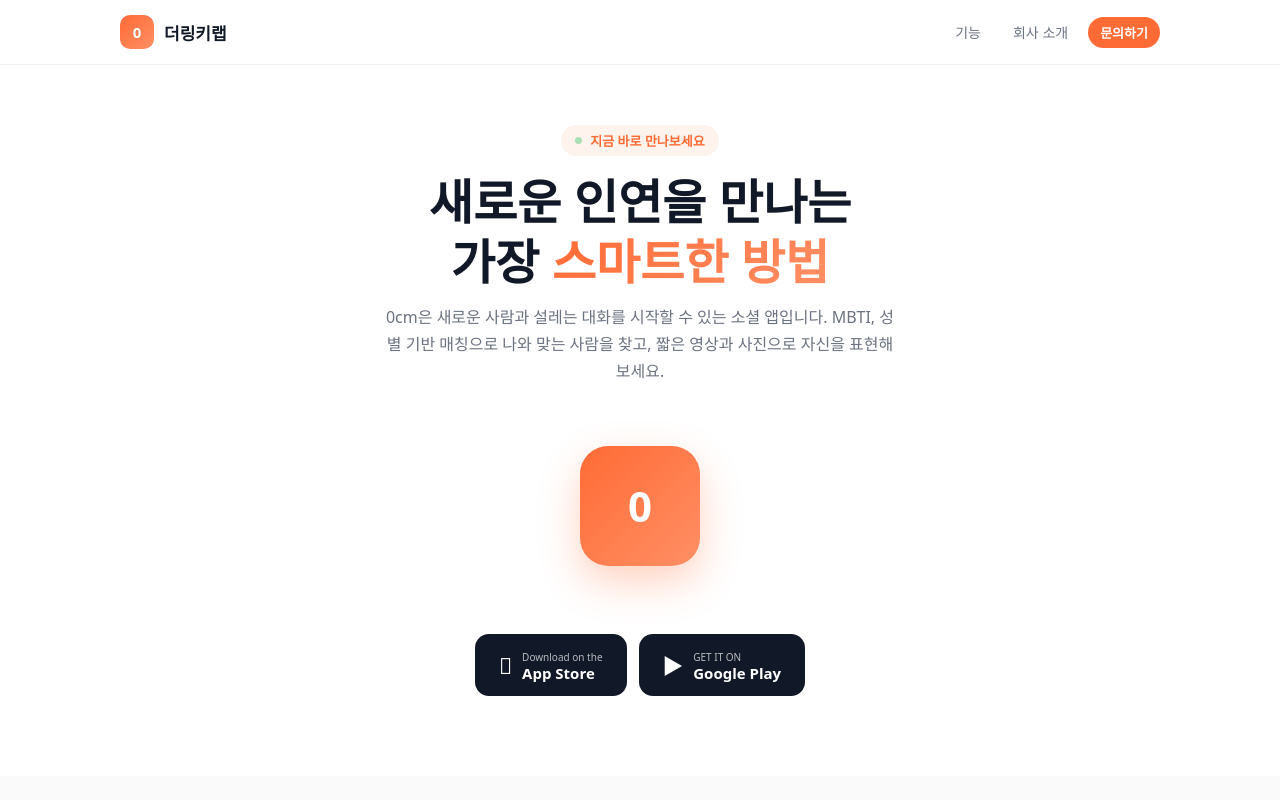
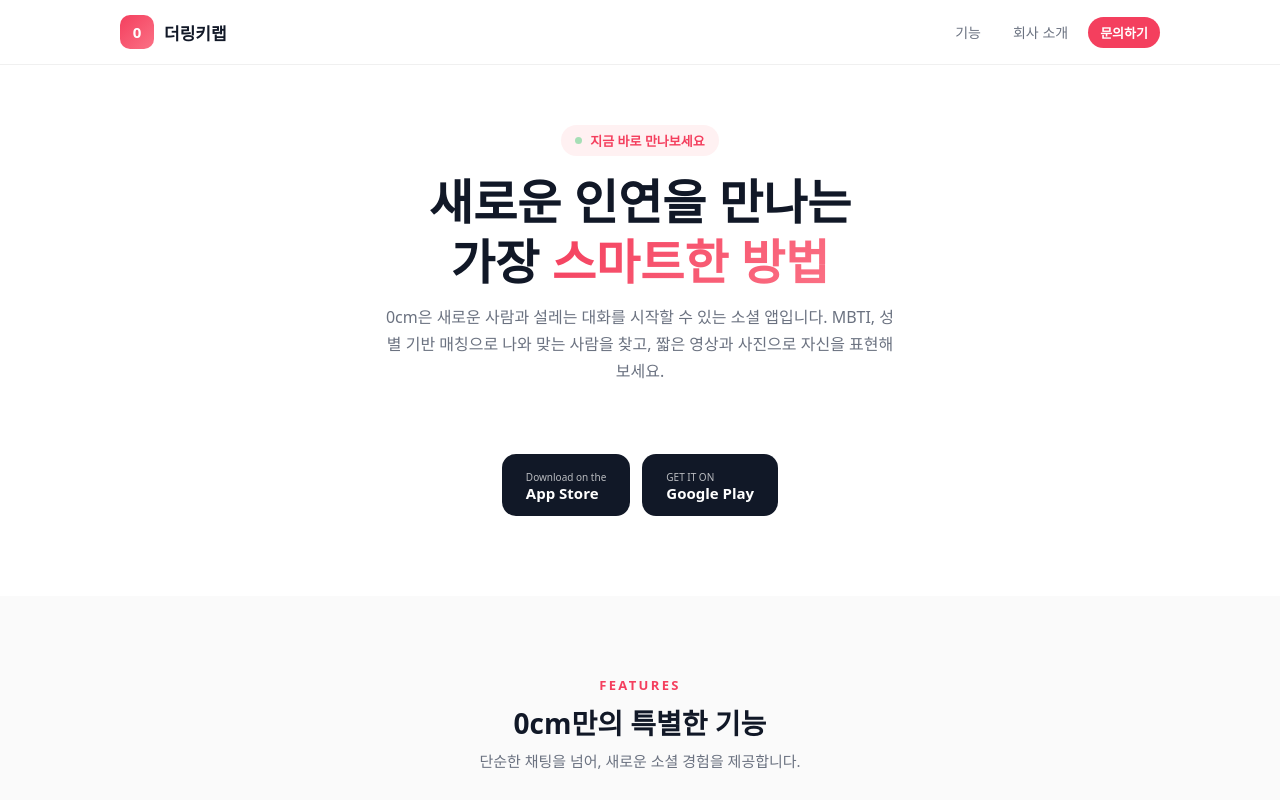
Before and after one commit to thelinkylab/thelinkylab.github.io, a plain HTML site: page index.html in a window 1280 px wide. Shown: the top 800 px of the page. Drawn offline with Linux system fonts and the light colour scheme; a web font is replaced by a local one.

Commit message:
Modified Contents #2

```diff
--- a/index.html
+++ b/index.html
@@ -15,9 +15,9 @@
 
   <style>
     :root {
-      --primary: #FF6B35;
-      --primary-dark: #E55A2B;
-      --primary-light: #FFF3ED;
+      --primary: #F43F5E;
+      --primary-dark: #E11D48;
+      --primary-light: #FFF1F2;
       --bg: #ffffff;
       --text: #111827;
       --muted: #6b7280;
@@ -93,7 +93,7 @@
       width: 34px;
       height: 34px;
       border-radius: 10px;
-      background: linear-gradient(135deg, #FF6B35, #FF8F65);
+      background: linear-gradient(135deg, #F43F5E, #FB7185);
       display: flex;
       align-items: center;
       justify-content: center;
@@ -236,7 +236,7 @@
     }
 
     .hero-title .highlight {
-      background: linear-gradient(135deg, #FF6B35, #FF8F65);
+      background: linear-gradient(135deg, #F43F5E, #FB7185);
       -webkit-background-clip: text;
       -webkit-text-fill-color: transparent;
       background-clip: text;
@@ -278,10 +278,6 @@
       box-shadow: 0 12px 30px rgba(0, 0, 0, 0.2);
     }
 
-    .btn-store-icon {
-      font-size: 22px;
-    }
-
     .btn-store-text {
       text-align: left;
       line-height: 1.2;
@@ -296,29 +292,6 @@
     .btn-store-text strong {
       display: block;
       font-size: 15px;
-    }
-
-    /* App preview */
-    .hero-app-preview {
-      display: flex;
-      align-items: center;
-      justify-content: center;
-      gap: 24px;
-      margin-top: 20px;
-    }
-
-    .app-icon-large {
-      width: 120px;
-      height: 120px;
-      border-radius: 28px;
-      background: linear-gradient(135deg, #FF6B35, #FF8F65);
-      box-shadow: 0 16px 40px rgba(255, 107, 53, 0.3);
-      display: flex;
-      align-items: center;
-      justify-content: center;
-      color: #fff;
-      font-size: 42px;
-      font-weight: 800;
     }
 
     /* Features */
@@ -639,20 +612,14 @@
               </p>
             </div>
 
-            <div class="hero-app-preview">
-              <div class="app-icon-large">0</div>
-            </div>
-
             <div class="hero-actions">
               <a href="https://apps.apple.com/kr/app/0cm-%EC%9D%B5%EB%AA%85%EC%9D%B4%EB%9D%BC-%EC%84%A4%EB%A0%88%EB%8A%94-%EB%9E%9C%EC%B1%97-%EC%B1%84%ED%8C%85-%EB%9E%9C%EB%8D%A4-%EC%B9%9C%EA%B5%AC/id6752595582" target="_blank" class="btn-store">
-                <div class="btn-store-icon">&#63743;</div>
                 <div class="btn-store-text">
                   <small>Download on the</small>
                   <strong>App Store</strong>
                 </div>
               </a>
               <a href="https://play.google.com/store/apps/details?id=com.suda.linky.linku" target="_blank" class="btn-store">
-                <div class="btn-store-icon">&#9654;</div>
                 <div class="btn-store-text">
                   <small>GET IT ON</small>
                   <strong>Google Play</strong>
```
